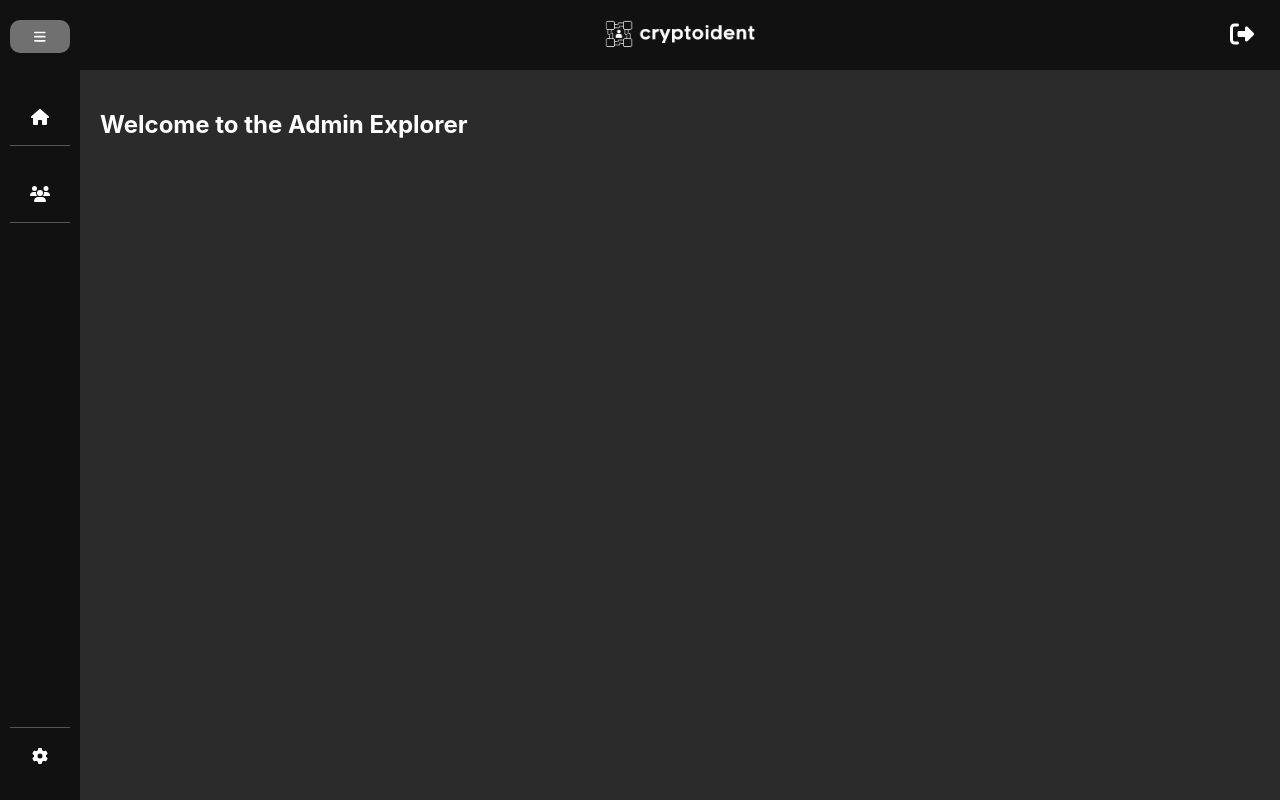
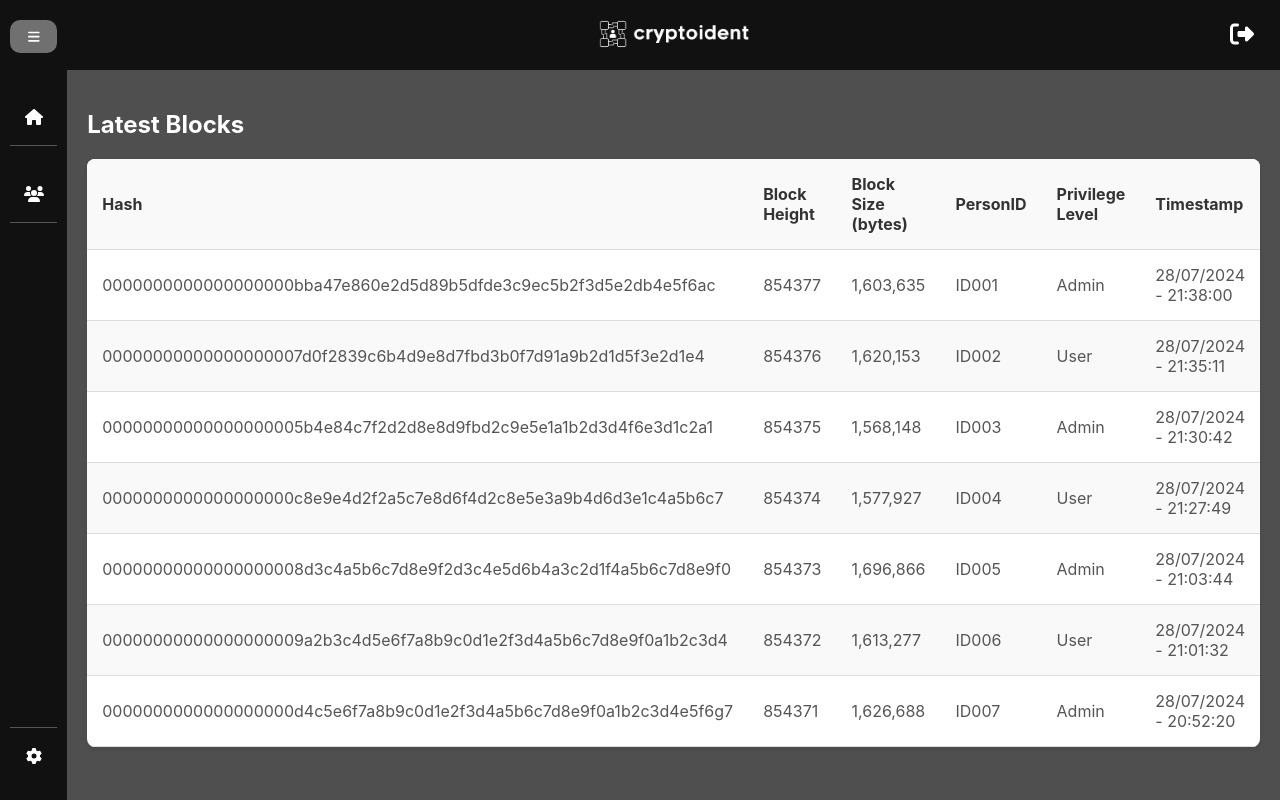
Before and after one commit to philipp-engelhardt/cryptoident, a React (Create React App) app: page /explorer in a window 1280 px wide. Built offline with nearby package versions, Linux system fonts and the light colour scheme.

Commit message:
implementation of explorer table and blockdetail view

```diff
--- a/src/App.js
+++ b/src/App.js
@@ -1,7 +1,7 @@
 import React from 'react';
 import { BrowserRouter as Router, Route, Routes, Navigate } from 'react-router-dom';
 import LoginPage from './pages/LoginPage';
-import Explorer from './components/Explorer'; // Import der umbenannten Komponente
+import Explorer from './components/Explorer';
 import './App.css';
 
 const App = () => {
@@ -9,7 +9,7 @@ const App = () => {
     <Router>
       <Routes>
         <Route path="/login" element={<LoginPage />} />
-        <Route path="/explorer" element={<Explorer />} />
+        <Route path="/explorer/*" element={<Explorer />} />
         <Route path="/" element={<Navigate to="/login" />} />
       </Routes>
     </Router>
--- /dev/null
+++ b/src/components/BlockDetails.css
@@ -0,0 +1,8 @@
+/* src/components/BlockDetails.css */
+.block-details-container {
+    padding: 20px;
+    border: 1px solid #ddd;
+    border-radius: 8px;
+    background-color: #f9f9f9;
+    margin-top: 20px;
+  }
--- /dev/null
+++ b/src/components/BlockDetails.js
@@ -0,0 +1,47 @@
+import React, { useEffect, useState } from 'react';
+import { useParams } from 'react-router-dom';
+import './BlockDetails.css';
+
+const BlockDetails = () => {
+  const { hash } = useParams();
+  const [block, setBlock] = useState(null);
+
+  useEffect(() => {
+    const fetchBlockDetails = async () => {
+      try {
+        const dummyData = {
+          '0000000000000000000bba47e860e2d5d89b5dfde3c9ec5b2f3d5e2db4e5f6ac': { hash: '0000000000000000000bba47e860e2d5d89b5dfde3c9ec5b2f3d5e2db4e5f6ac', blockheight: 854377, blocksize: '1,603,635', personID: 'ID001', privilegeLevel: 'Admin', timestamp: '28/07/2024 - 21:38:00' },
+          '00000000000000000007d0f2839c6b4d9e8d7fbd3b0f7d91a9b2d1d5f3e2d1e4': { hash: '00000000000000000007d0f2839c6b4d9e8d7fbd3b0f7d91a9b2d1d5f3e2d1e4', blockheight: 854376, blocksize: '1,620,153', personID: 'ID002', privilegeLevel: 'User', timestamp: '28/07/2024 - 21:35:11' },
+          '00000000000000000005b4e84c7f2d2d8e8d9fbd2c9e5e1a1b2d3d4f6e3d1c2a1': { hash: '00000000000000000005b4e84c7f2d2d8e8d9fbd2c9e5e1a1b2d3d4f6e3d1c2a1', blockheight: 854375, blocksize: '1,568,148', personID: 'ID003', privilegeLevel: 'Admin', timestamp: '28/07/2024 - 21:30:42' },
+          '0000000000000000000c8e9e4d2f2a5c7e8d6f4d2c8e5e3a9b4d6d3e1c4a5b6c7': { hash: '0000000000000000000c8e9e4d2f2a5c7e8d6f4d2c8e5e3a9b4d6d3e1c4a5b6c7', blockheight: 854374, blocksize: '1,577,927', personID: 'ID004', privilegeLevel: 'User', timestamp: '28/07/2024 - 21:27:49' },
+          '00000000000000000008d3c4a5b6c7d8e9f2d3c4e5d6b4a3c2d1f4a5b6c7d8e9f0': { hash: '00000000000000000008d3c4a5b6c7d8e9f2d3c4e5d6b4a3c2d1f4a5b6c7d8e9f0', blockheight: 854373, blocksize: '1,696,866', personID: 'ID005', privilegeLevel: 'Admin', timestamp: '28/07/2024 - 21:03:44' },
+          '00000000000000000009a2b3c4d5e6f7a8b9c0d1e2f3d4a5b6c7d8e9f0a1b2c3d4': { hash: '00000000000000000009a2b3c4d5e6f7a8b9c0d1e2f3d4a5b6c7d8e9f0a1b2c3d4', blockheight: 854372, blocksize: '1,613,277', personID: 'ID006', privilegeLevel: 'User', timestamp: '28/07/2024 - 21:01:32' },
+          '0000000000000000000d4c5e6f7a8b9c0d1e2f3d4a5b6c7d8e9f0a1b2c3d4e5f6g7': { hash: '0000000000000000000d4c5e6f7a8b9c0d1e2f3d4a5b6c7d8e9f0a1b2c3d4e5f6g7', blockheight: 854371, blocksize: '1,626,688', personID: 'ID007', privilegeLevel: 'Admin', timestamp: '28/07/2024 - 20:52:20' },
+        };
+        setBlock(dummyData[hash]);
+      } catch (error) {
+        console.error('Error fetching block details:', error);
+      }
+    };
+
+    fetchBlockDetails();
+  }, [hash]);
+
+  if (!block) {
+    return <div>Loading...</div>;
+  }
+
+  return (
+    <div className="block-details-container">
+      <h2>Block Details</h2>
+      <p><strong>Hash:</strong> {block.hash}</p>
+      <p><strong>Blockheight:</strong> {block.blockheight}</p>
+      <p><strong>BlockSize:</strong> {block.blocksize}</p>
+      <p><strong>PersonID:</strong> {block.personID}</p>
+      <p><strong>PrivilegeLevel:</strong> {block.privilegeLevel}</p>
+      <p><strong>Timestamp:</strong> {block.timestamp}</p>
+    </div>
+  );
+};
+
+export default BlockDetails;
--- a/src/components/Explorer.css
+++ b/src/components/Explorer.css
@@ -1,4 +1,4 @@
-/* src/components/Dashboard.css */
+/* src/components/Explorer.css */
 .explorer-container {
   display: flex;
   height: 100vh;
@@ -6,10 +6,86 @@
 
 .explorer-content {
   flex-grow: 1;
-    background-color: #2b2b2b;
-    color: white;
+  display: flex;
+  flex-direction: column;
+  background-color: #4f4f4f;
 }
 
 .explorer-main {
   padding: 20px;
 }
+
+h2 {
+  margin-bottom: 20px;
+  font-size: 24px;
+  color: white;
+}
+
+.explorer-table {
+  width: 100%;
+  border-collapse: collapse;
+  margin-top: 20px;
+  background-color: white;
+  border-radius: 8px;
+  overflow: hidden;
+  box-shadow: 0 2px 4px rgba(0, 0, 0, 0.1);
+}
+
+.explorer-table th,
+.explorer-table td {
+  padding: 15px;
+  text-align: left;
+  border-bottom: 1px solid #ddd;
+}
+
+.explorer-table th {
+  background-color: #f9f9f9;
+  font-weight: bold;
+  color: #333;
+}
+
+.explorer-table tr:hover {
+  background-color: #f1f1f1;
+  cursor: pointer;
+}
+
+.explorer-table tr:nth-child(even) {
+  background-color: #f9f9f9;
+}
+
+.explorer-table td {
+  color: #555;
+}
+
+.explorer-table td a {
+  color: #007bff;
+  text-decoration: none;
+}
+
+.explorer-table td a:hover {
+  text-decoration: underline;
+}
+
+.block-details-container {
+  padding: 20px;
+  border: 1px solid #ddd;
+  border-radius: 8px;
+  background-color: #f9f9f9;
+  margin-top: 20px;
+  box-shadow: 0 2px 4px rgba(0, 0, 0, 0.1);
+}
+
+.block-details-container h2 {
+  margin-bottom: 20px;
+  font-size: 24px;
+  color: #333;
+}
+
+.block-details-container p {
+  margin: 10px 0;
+  color: #555;
+}
+
+.block-details-container p strong {
+  color: #333;
+}
--- a/src/components/Explorer.js
+++ b/src/components/Explorer.js
@@ -1,17 +1,68 @@
 import React from 'react';
+import { Route, Routes, useNavigate } from 'react-router-dom';
 import Header from './Header';
 import Sidebar from './Sidebar';
+import BlockDetails from './BlockDetails';
 import './Explorer.css';
 
 const Explorer = () => {
+  const navigate = useNavigate();
+
+  const dummyData = [
+    { hash: '0000000000000000000bba47e860e2d5d89b5dfde3c9ec5b2f3d5e2db4e5f6ac', blockheight: 854377, blocksize: '1,603,635', personID: 'ID001', privilegeLevel: 'Admin', timestamp: '28/07/2024 - 21:38:00' },
+    { hash: '00000000000000000007d0f2839c6b4d9e8d7fbd3b0f7d91a9b2d1d5f3e2d1e4', blockheight: 854376, blocksize: '1,620,153', personID: 'ID002', privilegeLevel: 'User', timestamp: '28/07/2024 - 21:35:11' },
+    { hash: '00000000000000000005b4e84c7f2d2d8e8d9fbd2c9e5e1a1b2d3d4f6e3d1c2a1', blockheight: 854375, blocksize: '1,568,148', personID: 'ID003', privilegeLevel: 'Admin', timestamp: '28/07/2024 - 21:30:42' },
+    { hash: '0000000000000000000c8e9e4d2f2a5c7e8d6f4d2c8e5e3a9b4d6d3e1c4a5b6c7', blockheight: 854374, blocksize: '1,577,927', personID: 'ID004', privilegeLevel: 'User', timestamp: '28/07/2024 - 21:27:49' },
+    { hash: '00000000000000000008d3c4a5b6c7d8e9f2d3c4e5d6b4a3c2d1f4a5b6c7d8e9f0', blockheight: 854373, blocksize: '1,696,866', personID: 'ID005', privilegeLevel: 'Admin', timestamp: '28/07/2024 - 21:03:44' },
+    { hash: '00000000000000000009a2b3c4d5e6f7a8b9c0d1e2f3d4a5b6c7d8e9f0a1b2c3d4', blockheight: 854372, blocksize: '1,613,277', personID: 'ID006', privilegeLevel: 'User', timestamp: '28/07/2024 - 21:01:32' },
+    { hash: '0000000000000000000d4c5e6f7a8b9c0d1e2f3d4a5b6c7d8e9f0a1b2c3d4e5f6g7', blockheight: 854371, blocksize: '1,626,688', personID: 'ID007', privilegeLevel: 'Admin', timestamp: '28/07/2024 - 20:52:20' },
+  ];
+
+  const handleRowClick = (hash) => {
+    navigate(`/explorer/${hash}`);
+  };
+
   return (
     <div className="explorer-container">
       <Sidebar />
       <div className="explorer-content">
         <Header />
         <div className="explorer-main">
-          <h2>Welcome to the Admin Explorer</h2>
-          {/* Weitere Explorer-Inhalte wie Tabellen, Diagramme usw. hier hinzufügen */}
+          <Routes>
+            <Route
+              path="/"
+              element={
+                <>
+                  <h2>Latest Blocks</h2>
+                  <table className="explorer-table">
+                    <thead>
+                      <tr>
+                        <th>Hash</th>
+                        <th>Block Height</th>
+                        <th>Block Size (bytes)</th>
+                        <th>PersonID</th>
+                        <th>Privilege Level</th>
+                        <th>Timestamp</th>
+                      </tr>
+                    </thead>
+                    <tbody>
+                      {dummyData.map((block, index) => (
+                        <tr key={index} onClick={() => handleRowClick(block.hash)}>
+                          <td>{block.hash}</td>
+                          <td>{block.blockheight}</td>
+                          <td>{block.blocksize}</td>
+                          <td>{block.personID}</td>
+                          <td>{block.privilegeLevel}</td>
+                          <td>{block.timestamp}</td>
+                        </tr>
+                      ))}
+                    </tbody>
+                  </table>
+                </>
+              }
+            />
+            <Route path=":hash" element={<BlockDetails />} />
+          </Routes>
         </div>
       </div>
     </div>
```
Lines whose indentation alone changed are shown as unchanged.
